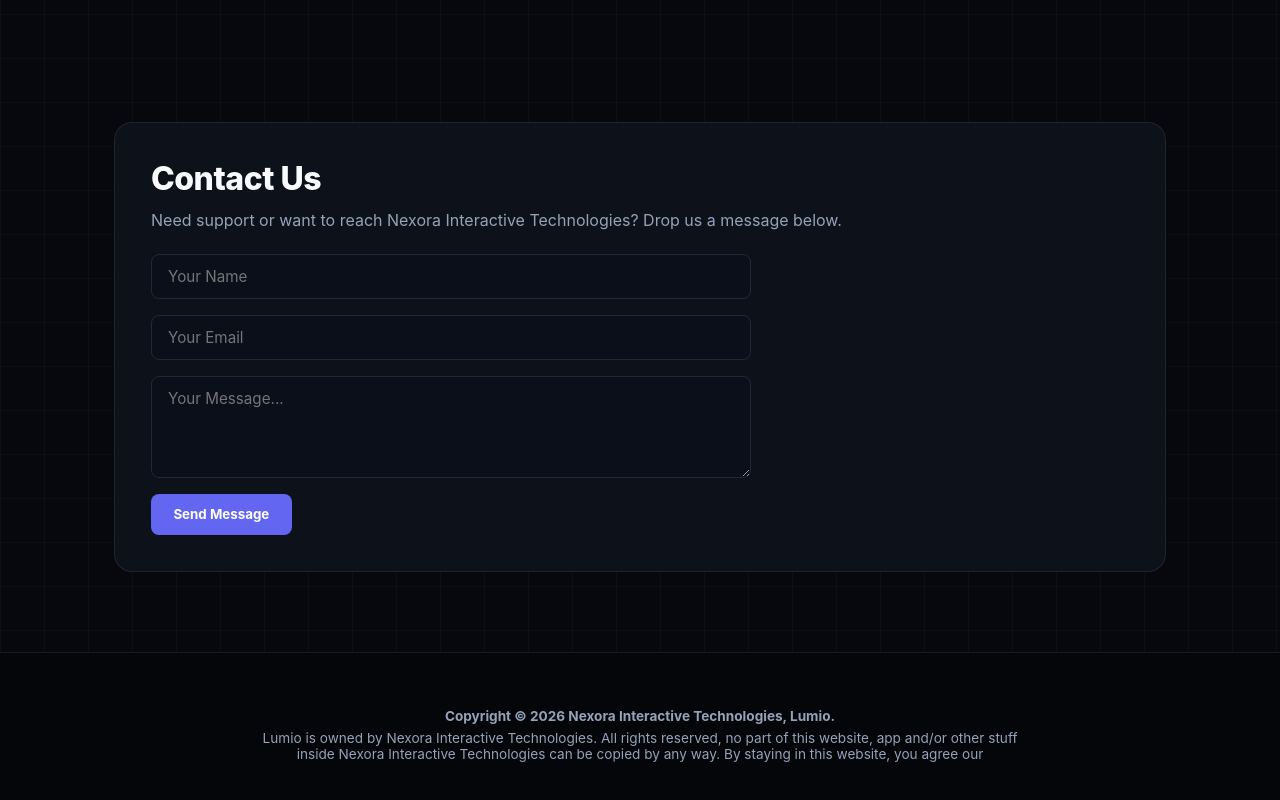
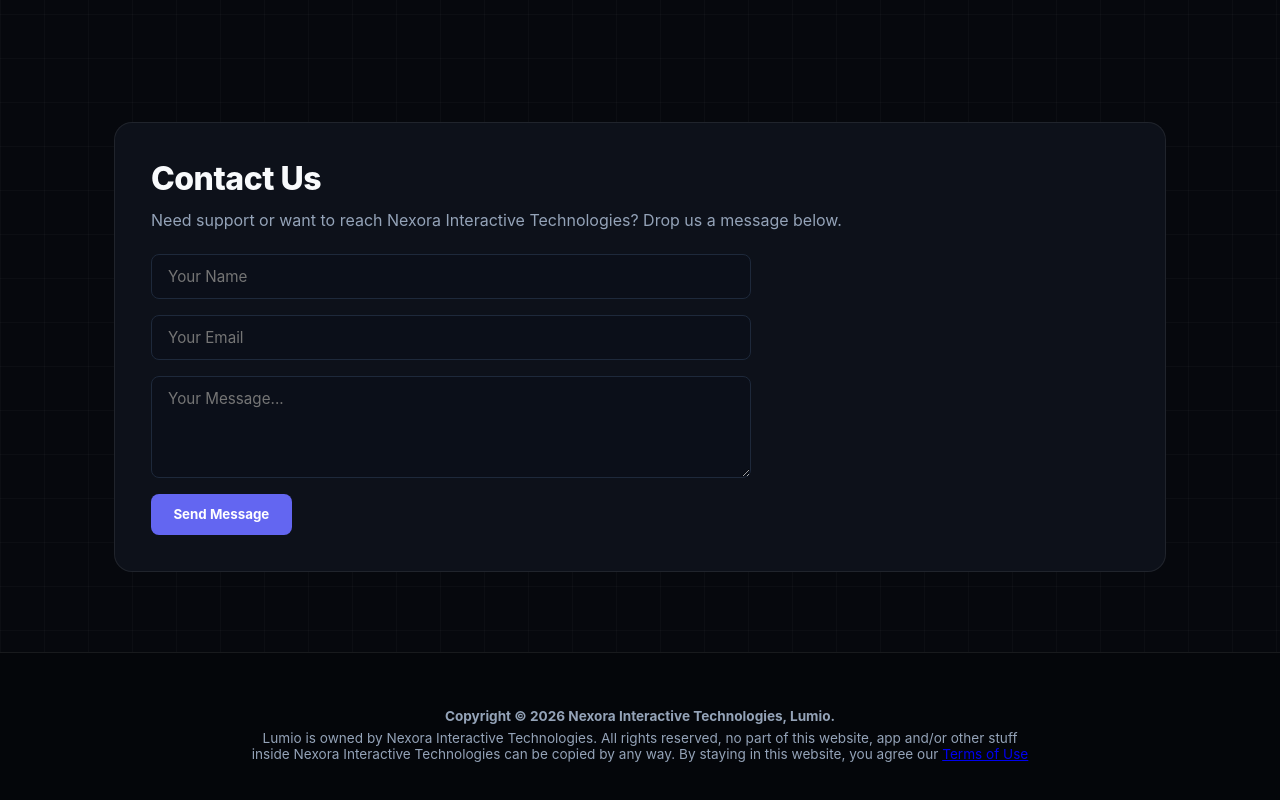
Before and after one commit to Nexora-Interactive-Technologies-Lumio/Lumio, a plain HTML site: page index.html in a window 1280 px wide. Shown: the part 2054-2854 px from the top of the page. Drawn offline with Linux system fonts and the light colour scheme.

Commit message:
Update index.html

```diff
--- a/index.html
+++ b/index.html
@@ -283,7 +283,8 @@
 
     <footer>
         <p><strong>Copyright &copy; 2026 Nexora Interactive Technologies, Lumio.</strong></p>
-        <p>Lumio is owned by Nexora Interactive Technologies. All rights reserved, no part of this website, app and/or other stuff inside Nexora Interactive Technologies can be copied by any way. By staying in this website, you agree our <a href="https://github.com/Nexora-Interactive-Technologies-Lumio/Lumio/blob/main/(README)License.md"Terms of Use</a></p>
+        <p>Lumio is owned by Nexora Interactive Technologies. All rights reserved, no part of this website, app and/or other stuff inside Nexora Interactive Technologies can be copied by any way. By staying in this website, you agree our <a href="https://github.com/Nexora-Interactive-Technologies-Lumio/Lumio/blob/main/(README)License.md" target="_blank">Terms of Use</a>
+</p>
     </footer>
 
     <script>
```
